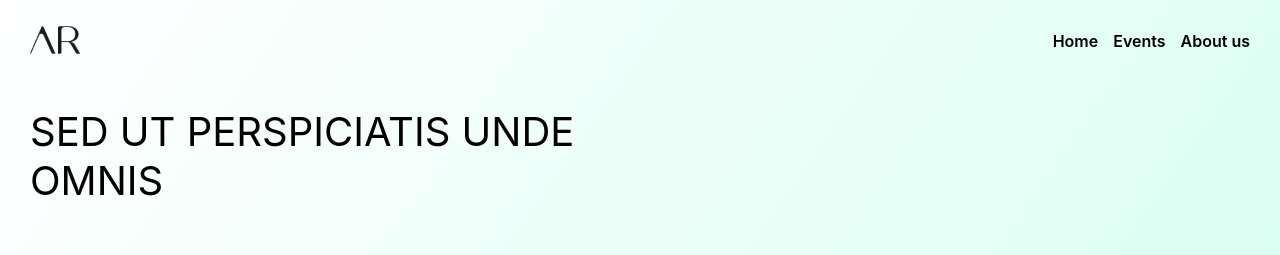
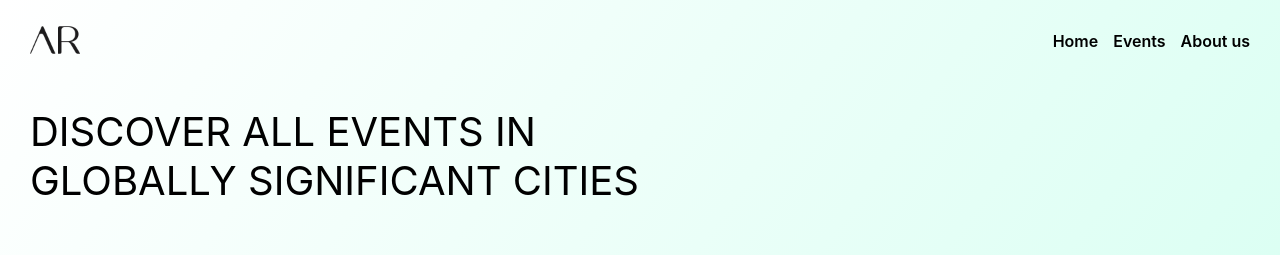
Before and after one commit to Ikamrava/events_app, a Next.js app: page / in a window 1280 px wide. Shown: the top 255 px of the page. Built offline with nearby package versions, Linux system fonts and the light colour scheme.

Commit message:
changetitle

```diff
--- a/src/components/header/header.jsx
+++ b/src/components/header/header.jsx
@@ -27,7 +27,7 @@ export const Header = () => {
             </ul>
           </nav>
         </div>
-        <p className="title"> Sed ut perspiciatis unde omnis</p>
+        <p className="title">Discover All Events in Globally Significant Cities</p>
       </div>
     </header>
   );
```
